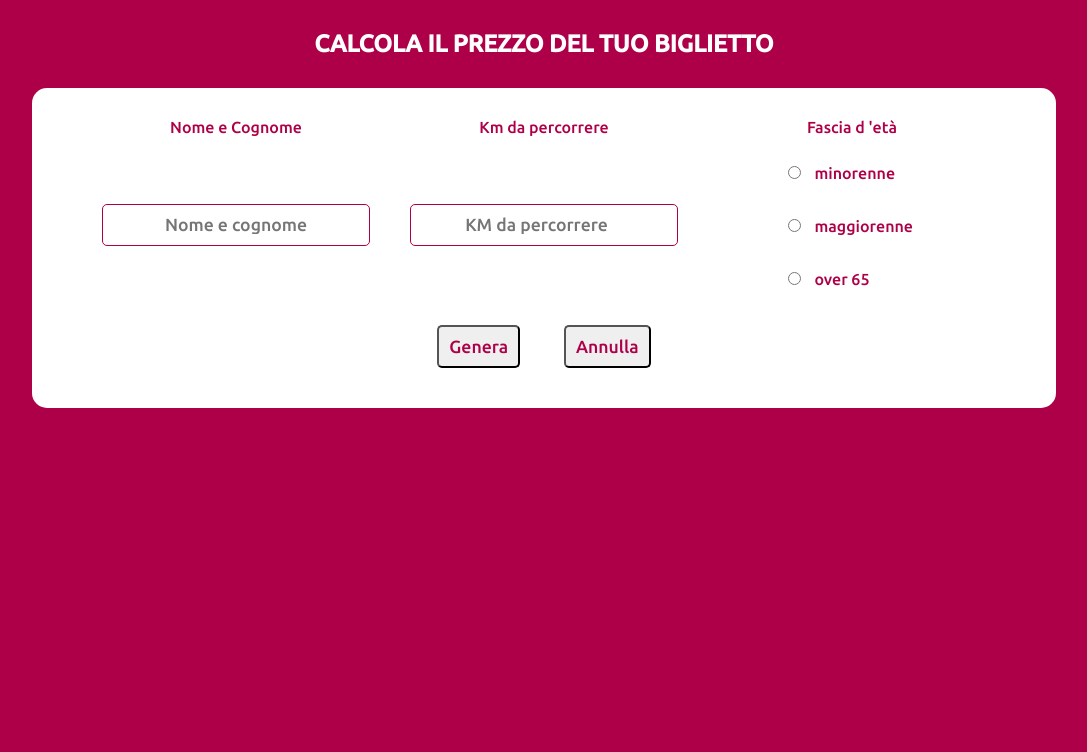
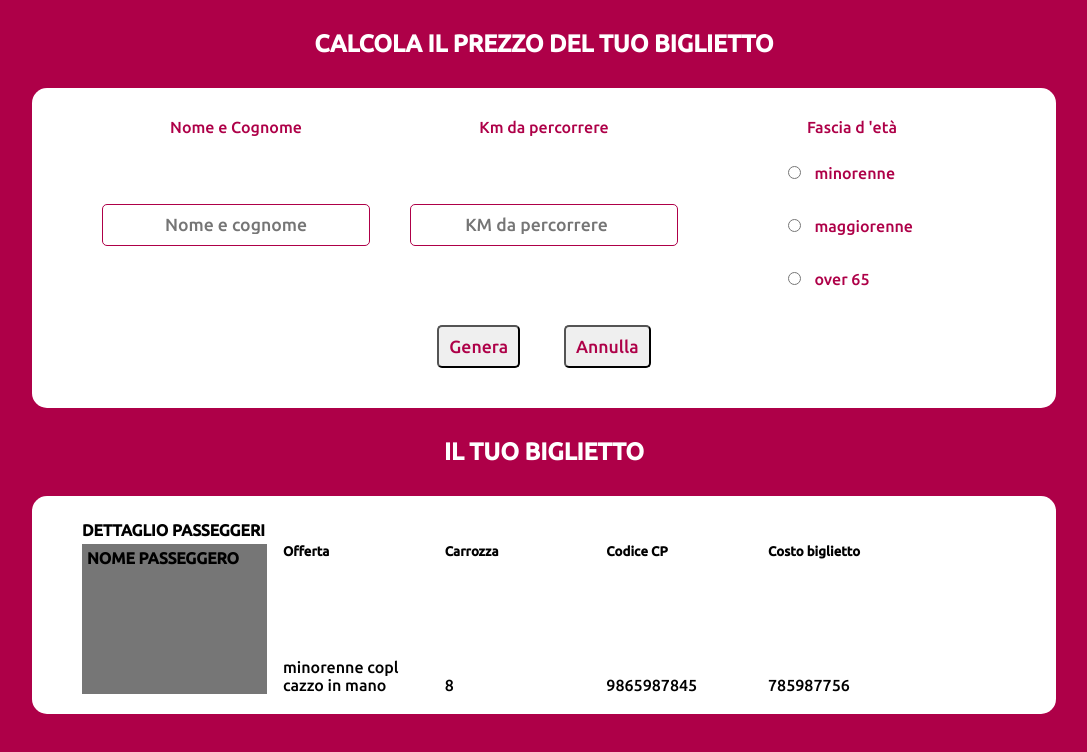
Before and after one commit to Giancarlo-Zuliani/js-biglietto-treno-form, a plain HTML site: page index.html in a window 1280 px wide. Shown: the whole page, without its empty margins (96-1183 px from the left). Drawn offline with Linux system fonts and the light colour scheme.

Commit message:
ticket style added

```diff
--- a/css/style.css
+++ b/css/style.css
@@ -63,3 +63,59 @@ button{
   margin:20px;
   font-size: 1.1rem;
 }
+
+
+/* DEBUG:  */
+#ticket *{
+text-align: left;
+}
+
+
+
+#ticket{
+  display: flex;
+  align-items: center;
+  width:80%;
+  margin:auto;
+  background-color: #fff;
+  border-radius: 15px;
+  flex-wrap: wrap;
+  padding:20px 50px ;
+  color:#ae0048;
+}
+
+#userdata{
+  color:#000;
+  background-color: #767676;
+  width:20%;
+}
+
+#userdata h4{
+  text-align: left;
+  padding:5px;
+}
+
+
+#ticket > h4{
+  width:100%;
+  color:#000;
+  text-align:left;
+  padding:5px 5px 5px 0;
+}
+
+.traveldata{
+  color:#000;
+  display:flex;
+  justify-content: space-around;
+  width:70%;
+}
+
+
+.travelbox , #userdata{
+  display:flex;
+  width:20%;
+  text-align: left;
+  flex-direction: column;
+  justify-content: space-between;
+  min-height:150px;
+}
--- a/index.html
+++ b/index.html
@@ -47,11 +47,47 @@
 
     </form>
 
+    <div id="ticketcontainer">
 
-    <section id="ticket">
+      <h2>IL TUO BIGLIETTO</h2>
 
-    </section>
+      <section id="ticket">
 
+        <h4>DETTAGLIO PASSEGGERI</h4>
+
+        <div id="userdata">
+          <h4>NOME PASSEGGERO</h4>
+          <h5></h5>
+        </div>
+
+        <div class="traveldata">
+
+          <div class="travelbox">
+            <h5>Offerta</h5>
+            <span>minorenne copl cazzo in mano</span>
+          </div>
+
+          <div class="travelbox">
+            <h5>Carrozza</h5>
+            <span>8</span>
+          </div>
+
+          <div class="travelbox">
+            <h5>Codice CP</h5>
+            <span>9865987845</span>
+          </div>
+
+          <div class="travelbox">
+            <h5>Costo biglietto</h5>
+            <span>785987756</span>
+          </div>
+
+        </div>
+
+
+
+      </section>
+  </div>
 
 
 
--- a/js/script.js
+++ b/js/script.js
@@ -3,19 +3,23 @@ const GENERA = document.querySelector('#genera');
 
 const PRICEPERKM = 0.21;
 
+var userName = document.querySelector('input[name="name"]');
+var distance = document.querySelector('input[name="km"]');
 
 GENERA.addEventListener('click' , function(){
-  let name = document.querySelector('input[name="name"]').value;
-  let distance = document.querySelector('input[name="km"]').value;
-  let age = document.querySelector('input[name="eta"]:checked').value
-  let ticketCost = distance * PRICEPERKM;
+
+  let ticketCost = distance.value * PRICEPERKM;
+  let age = document.querySelector('input[name="eta"]:checked').value;
+
   if (age === "minor"){
     ticketCost = (ticketCost / 100 ) * 80;
   }else if (age === "over"){
     ticketCost= (ticketCost / 100 ) * 60;
   }
 
-  console.log(name);
-  console.log(distance)
+
+  console.log(userName.value);
+  console.log(distance.value)
   console.log(ticketCost)
+
 })
```
